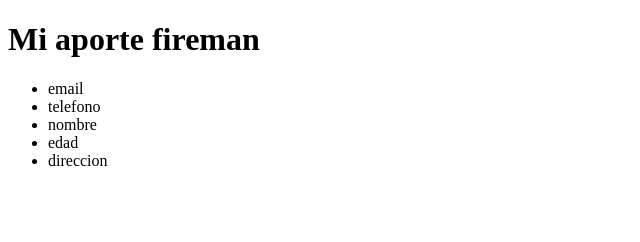
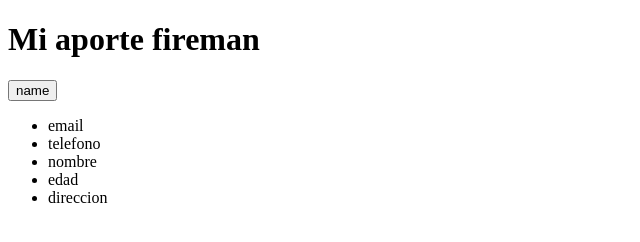
Before and after one commit to albertopinedaorozco/ejemploteam, a plain HTML site: page fireman.html in a window 1280 px wide. Shown: the whole page, without its empty margins (0-640 px from the left). Drawn offline with Linux system fonts and the light colour scheme.

```diff
--- a/fireman.html
+++ b/fireman.html
@@ -12,6 +12,10 @@
     </h1>
 
 </body>
+<aside>
+<button>name</button>
+
+</aside>
 <footer>
 <ul>
 <li>email</li>
```
